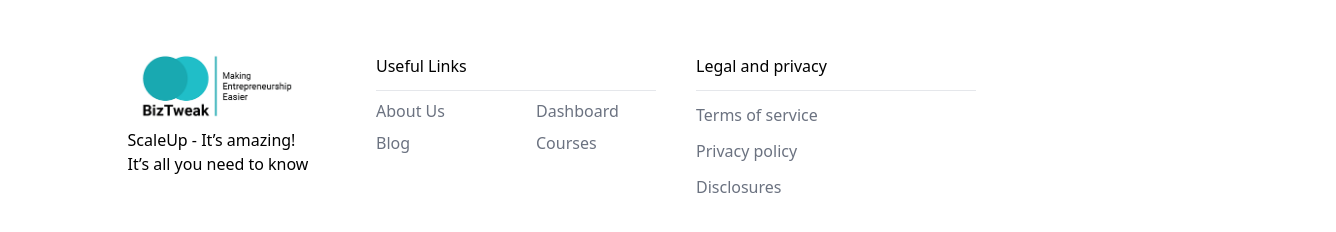
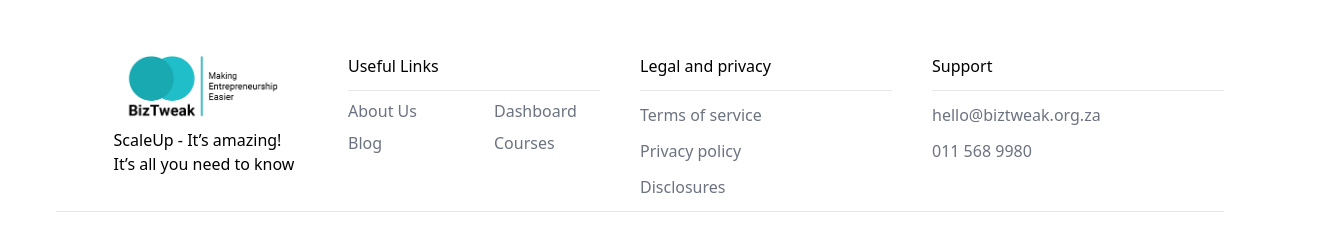
Before and after one commit to ThabisoBlessed/biztweak-react-frontend-1, a React (Create React App) app: page /#/ in a window 1280 px wide. Shown: the part 1102-1334 px from the top of the page, 1336 px wide, since content can reach past the window. Built offline with nearby package versions, Linux system fonts and the light colour scheme.

Commit message:
footer base

```diff
--- a/src/components/layout/Footer.tsx
+++ b/src/components/layout/Footer.tsx
@@ -3,7 +3,7 @@ import LogoImg from "../../logo.png";
 
 export const Footer = () => {
   return (
-    <div className="w-full mt-16 md:m-14">
+    <div className="mt-16 md:m-14">
       <div className="md:grid md:grid-cols-4">
         <div id="logo" className="justify-items-center">
           <img
@@ -60,7 +60,19 @@ export const Footer = () => {
             </a>
           </p>
         </div>
+
+        <div id="support">
+          <p className="text-1xl mb-3 font-medium">Support</p>
+          <hr></hr>
+          <p className="mb-3 mt-3 text-gray-500">
+            <a href="mailto:hello@biztweak.org.za">hello@biztweak.org.za</a>
+          </p>
+          <p className="mb-3 mt-3 text-gray-500">
+            <a href="tel:0115689980">011 568 9980</a>
+          </p>
+        </div>
       </div>
+      <hr></hr>
     </div>
   );
 };
```
